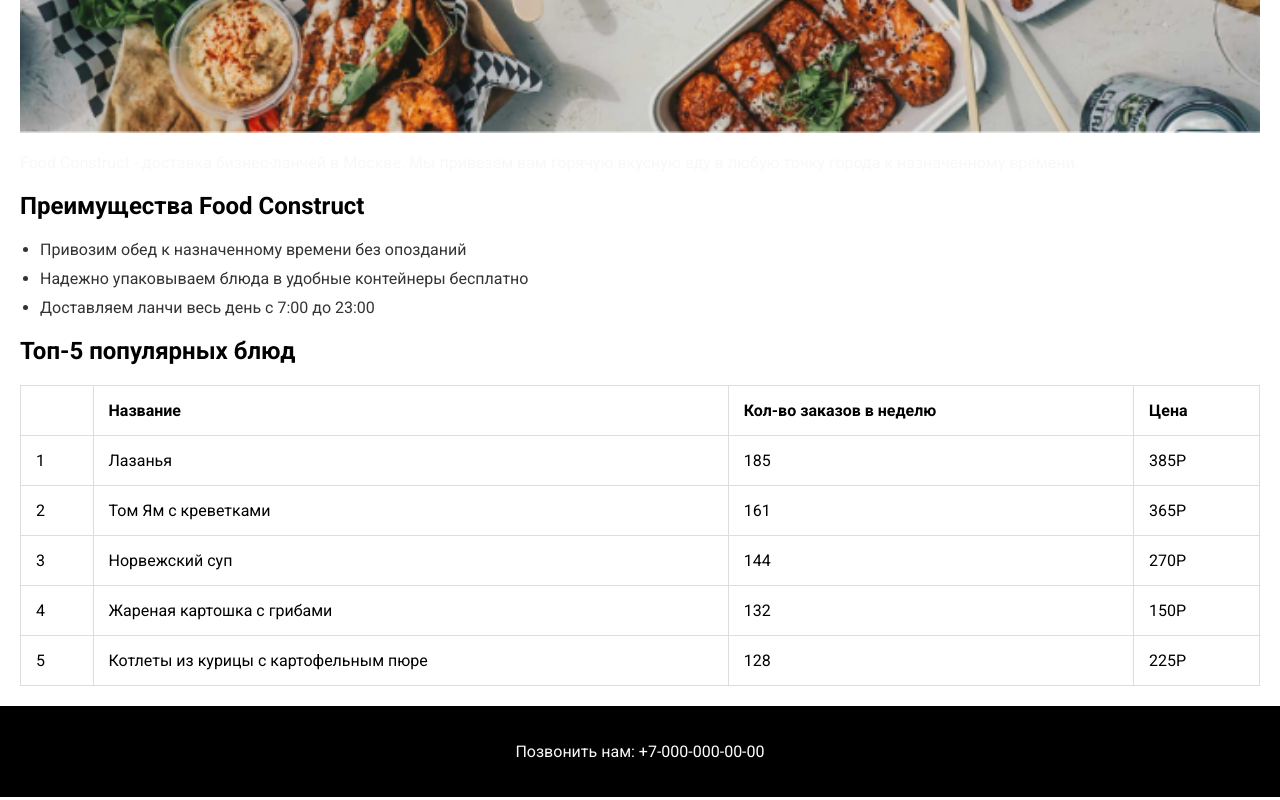
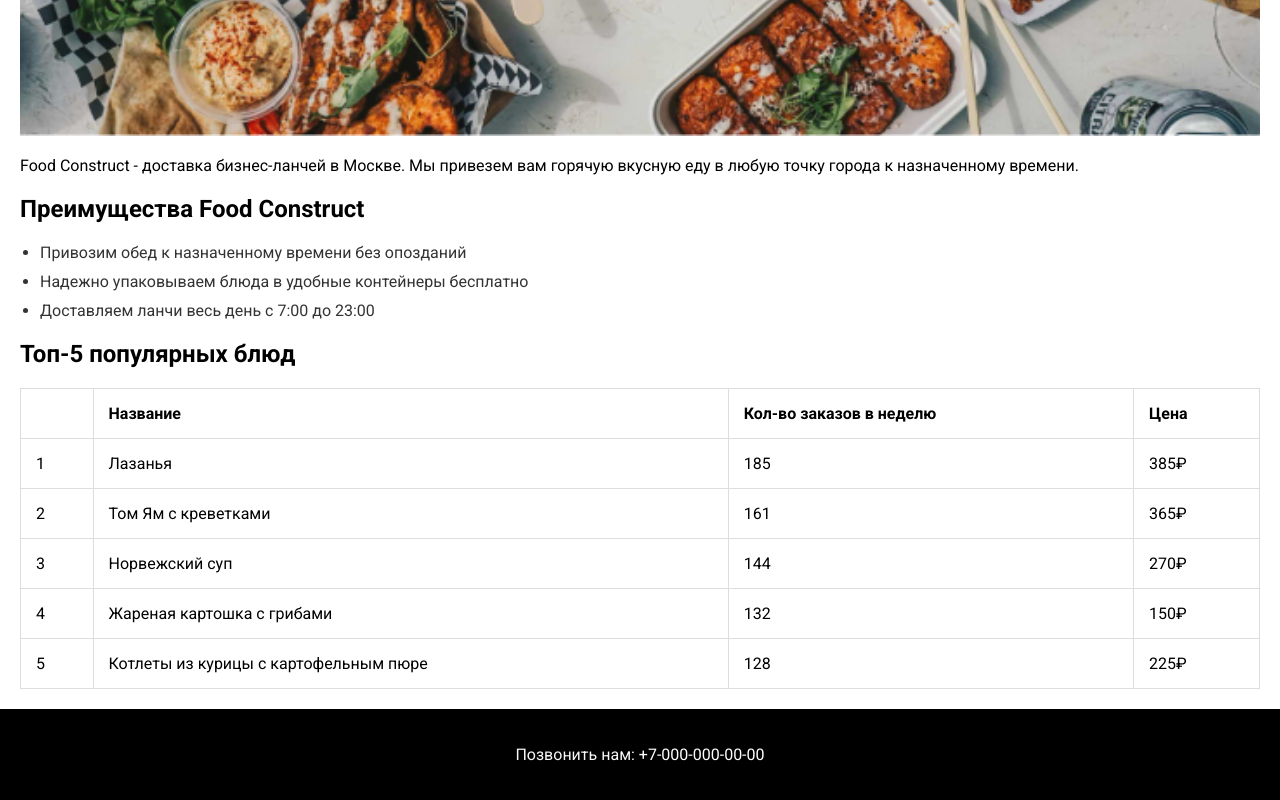
Before and after one commit to SosiskaKillerS/Polikarpov-web-2024-1, a plain HTML site: page 231-329/Food construct лаб 1/index.html in a window 1280 px wide. Shown: the part 982-1782 px from the top of the page. Drawn offline with Linux system fonts and the light colour scheme.

Commit message:
Обнова первой лабы

```diff
--- a/231-329/Food construct лаб 1/index.html
+++ b/231-329/Food construct лаб 1/index.html
@@ -51,31 +51,31 @@
                         <td>1</td>
                         <td>Лазанья</td>
                         <td>185</td>
-                        <td>385Р</td>
+                        <td>385&#8381;</td>
                     </tr>
                     <tr>
                         <td>2</td>
                         <td>Том Ям с креветками</td>
                         <td>161</td>
-                        <td>365Р</td>
+                        <td>365&#8381;</td>
                     </tr>
                     <tr>
                         <td>3</td>
                         <td>Норвежский суп</td>
                         <td>144</td>
-                        <td>270Р</td>
+                        <td>270&#8381;</td>
                     </tr>
                     <tr>
                         <td>4</td>
                         <td>Жареная картошка с грибами</td>
                         <td>132</td>
-                        <td>150Р</td>
+                        <td>150&#8381;</td>
                     </tr>
                     <tr>
                         <td>5</td>
                         <td>Котлеты из курицы с картофельным пюре</td>
                         <td>128</td>
-                        <td>225Р</td>
+                        <td>225&#8381;</td>
                     </tr>
                 </tbody>
             </table>
--- a/231-329/Food construct лаб 1/style.css
+++ b/231-329/Food construct лаб 1/style.css
@@ -13,7 +13,12 @@ header {
     background-color: #f8f8f8;
     text-align: center; /* выравнивает текст и встроенные элементы */
 }
-
+header p{
+    margin: 10px;
+    color: black;
+    font-size: 1.5rem;
+    font-weight: 700;
+}
 
 h1 {
     font-size: 2rem;
@@ -38,6 +43,7 @@ nav a:hover {
 
 main {
     padding: 20px;
+
 }
 
 h2 {
@@ -51,9 +57,14 @@ img {
     margin-top: 20px;
 }
 
-p {
+footer p {
     font-size: 1rem;
     color: #f8f8f8;
+}
+
+main p{
+    font-size: 1rem;
+    color: black;
 }
 
 ul {
```
